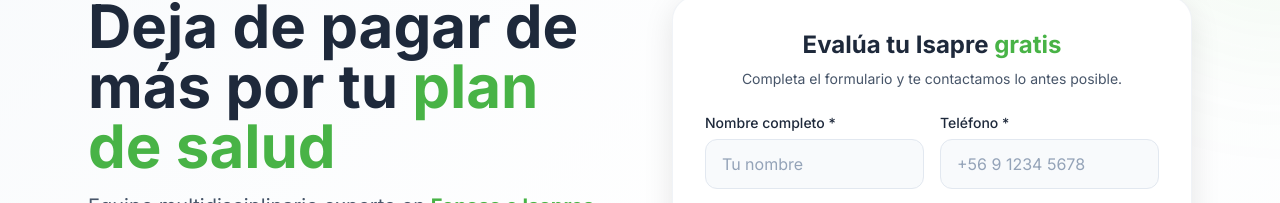
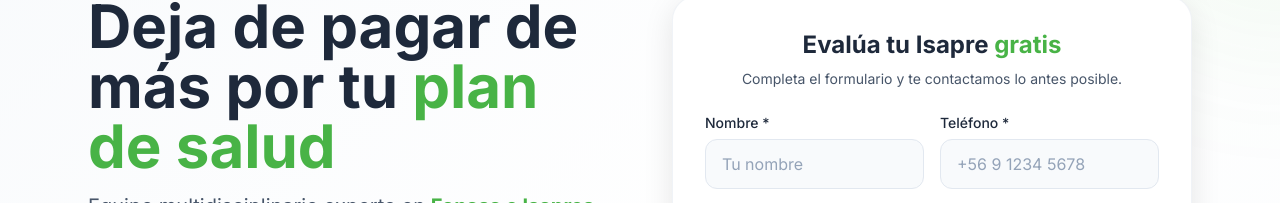
Before and after one commit to SergioLV/tadi, a Next.js app: page / in a window 1280 px wide. Shown: the part 132-335 px from the top of the page. Built offline with nearby package versions, Linux system fonts and the light colour scheme.

Commit message:
small changes

```diff
--- a/src/components/Footer.tsx
+++ b/src/components/Footer.tsx
@@ -46,7 +46,7 @@ export default function Footer() {
               <img src="/images/eligeunplan/eligeunplan.webp" alt="Elige un Plan" className="h-[47px] w-auto" />
             </a>
             <p className="text-white/60 text-sm">
-              Asesoría gratuita para elegir tu plan de Isapre en Chile.
+              Asesoría gratuita para elegir la mejor cobertura, beneficios y bajar costos en tu plan de Isapre.
             </p>
           </div>
 
--- a/src/components/LeadForm.tsx
+++ b/src/components/LeadForm.tsx
@@ -197,7 +197,7 @@ export default function LeadForm() {
       <div className="grid sm:grid-cols-2 gap-4">
         <div>
           <label htmlFor="nombre" className="block text-sm font-medium text-text-dark mb-1.5">
-            Nombre completo *
+            Nombre *
           </label>
           <input
             type="text"
```
